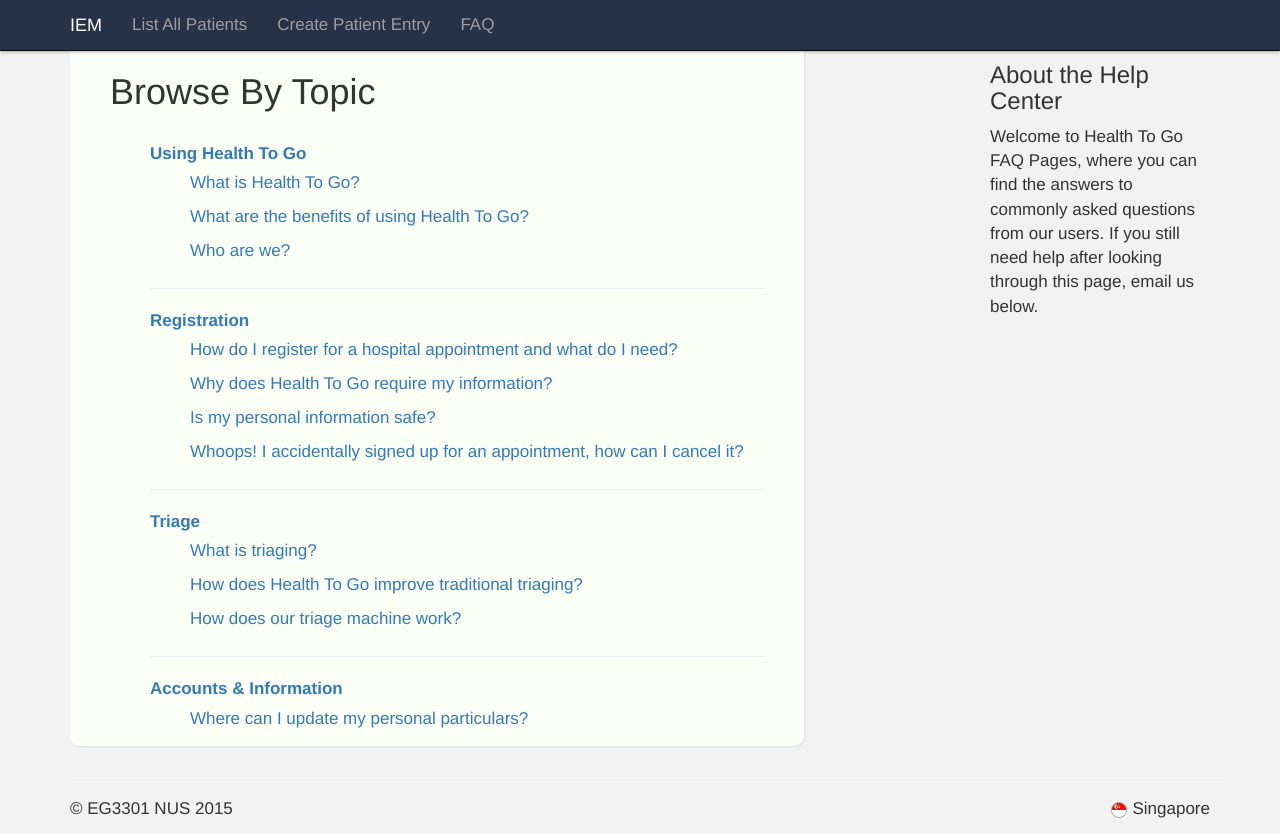
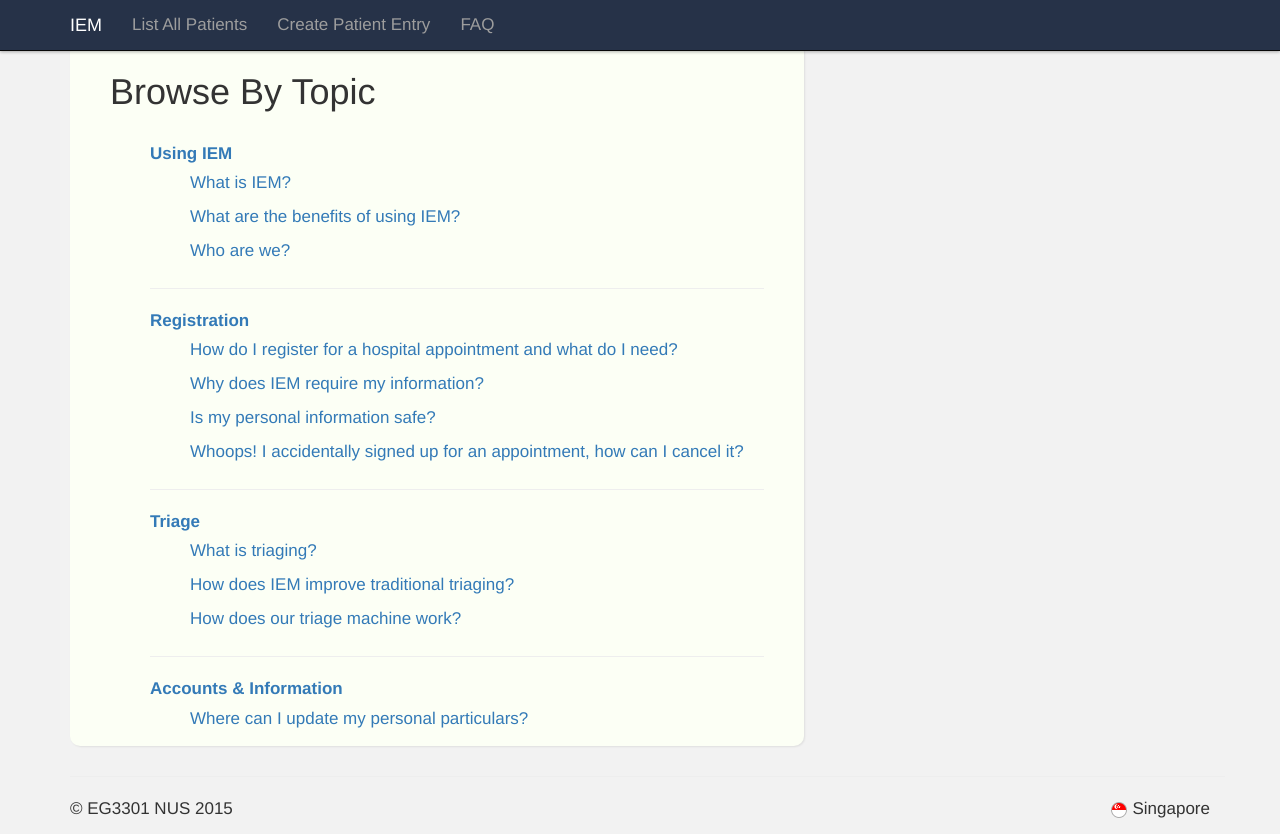
Before and after one commit to bingoyahoo/health-to-go-python, a Python web app: template templates/faq.html in a window 1280 px wide. Shown: the top 834 px of the page. Run offline with Jinja, Linux system fonts and the light colour scheme; the template is opened without the code that fills it, so the values that code supplies are empty; some libraries are stand-ins or nearby versions.

Commit message:
Change Health-To-Go to IEM in list of questions. Removed aside

```diff
--- a/templates/faq.html
+++ b/templates/faq.html
@@ -6,10 +6,10 @@
         <h1>Browse By Topic</h1>
 
         <ul id="markdown-toc">
-            <li><a href="#using-health-to-go">Using Health To Go</a>
+            <li><a href="#using-health-to-go">Using IEM</a>
                 <ul>
-                    <li><a href="#what-is-health-to-go">What is Health To Go?</a></li>
-                    <li><a href="#what-are-the-benefits">What are the benefits of using Health To Go?</a></li>
+                    <li><a href="#what-is-health-to-go">What is IEM?</a></li>
+                    <li><a href="#what-are-the-benefits">What are the benefits of using IEM?</a></li>
                     <li><a href="#who-are-we">Who are we?</a></li>
                 </ul>
             </li>
@@ -18,7 +18,7 @@
             <li><a href="#registration">Registration</a>
                 <ul>
                     <li><a href="#how-do-i-register">How do I register for a hospital appointment and what do I need?</a></li>
-                    <li><a href="#why-does-health-to-go-require-my-information">Why does Health To Go
+                    <li><a href="#why-does-health-to-go-require-my-information">Why does IEM
                         require my information?</a></li>
                     <li><a href="#Is-my-information-safe">Is my personal information safe?</a></li>
                     <li><a href="#how-to-cancel">Whoops! I accidentally signed up for an appointment, how can I cancel it?</a></li>
@@ -29,7 +29,7 @@
              <li><a href="#registration">Triage</a>
                 <ul>
                     <li><a href="#what-is-triaging">What is triaging?</a></li>
-                    <li><a href="#how-does-health-improve-triaging">How does Health To Go
+                    <li><a href="#how-does-health-improve-triaging">How does IEM
                         improve traditional triaging?</a></li>
                     <li><a href="#how-does-our-triage-machine-work">How does our triage machine work?</a></li>
                 </ul>
@@ -43,10 +43,6 @@
         </ul>
     </div>
 
-    <aside class="sidebar">
-        <h3><span>About</span> the Help Center</h3>
-        <p>Welcome to Health To Go FAQ Pages, where you can find the answers to commonly asked questions from our users. If you still need help after looking through this page, email us below.</p>
 
-    </aside>
 </div>
 {% endblock %}
```
